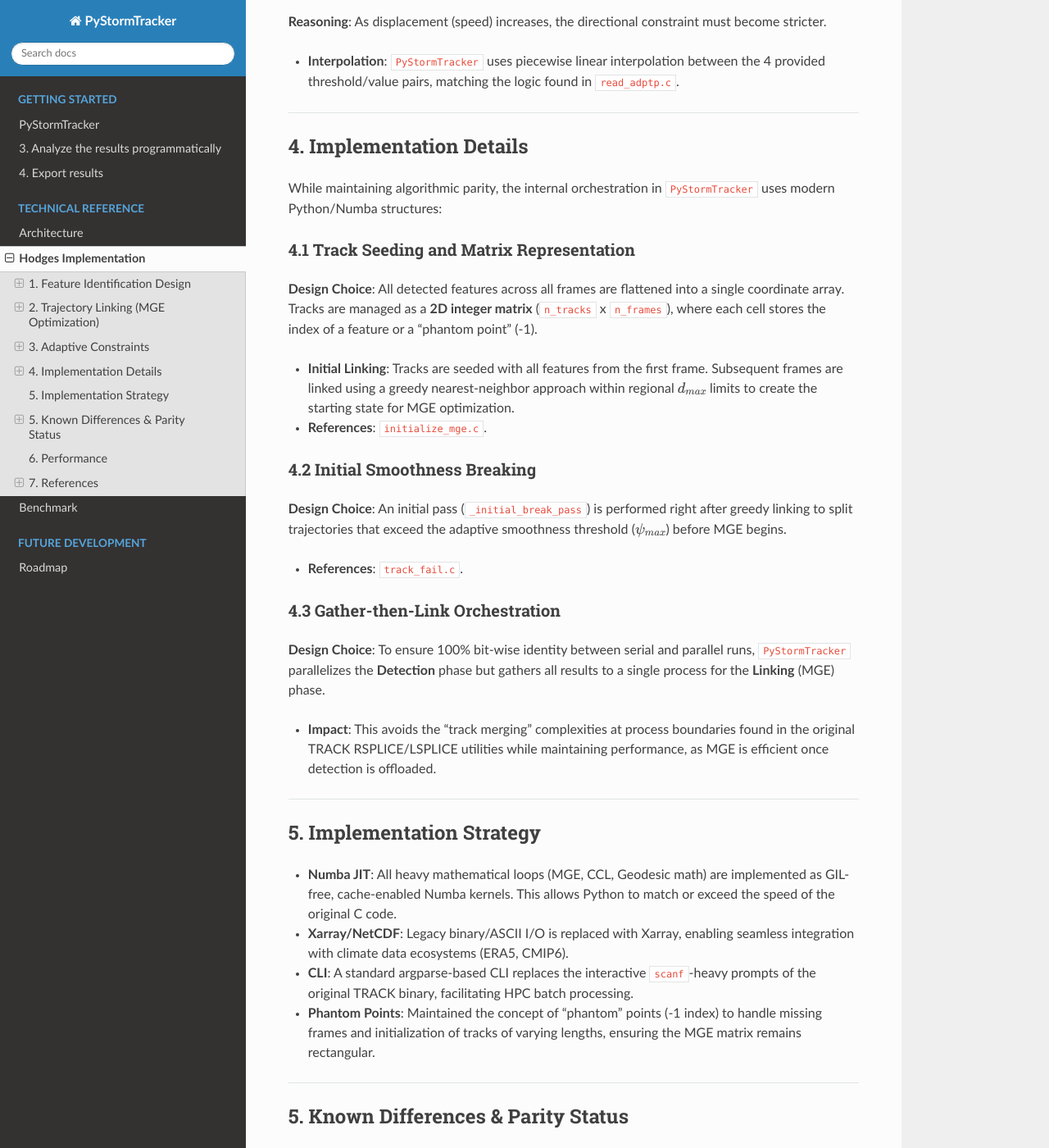
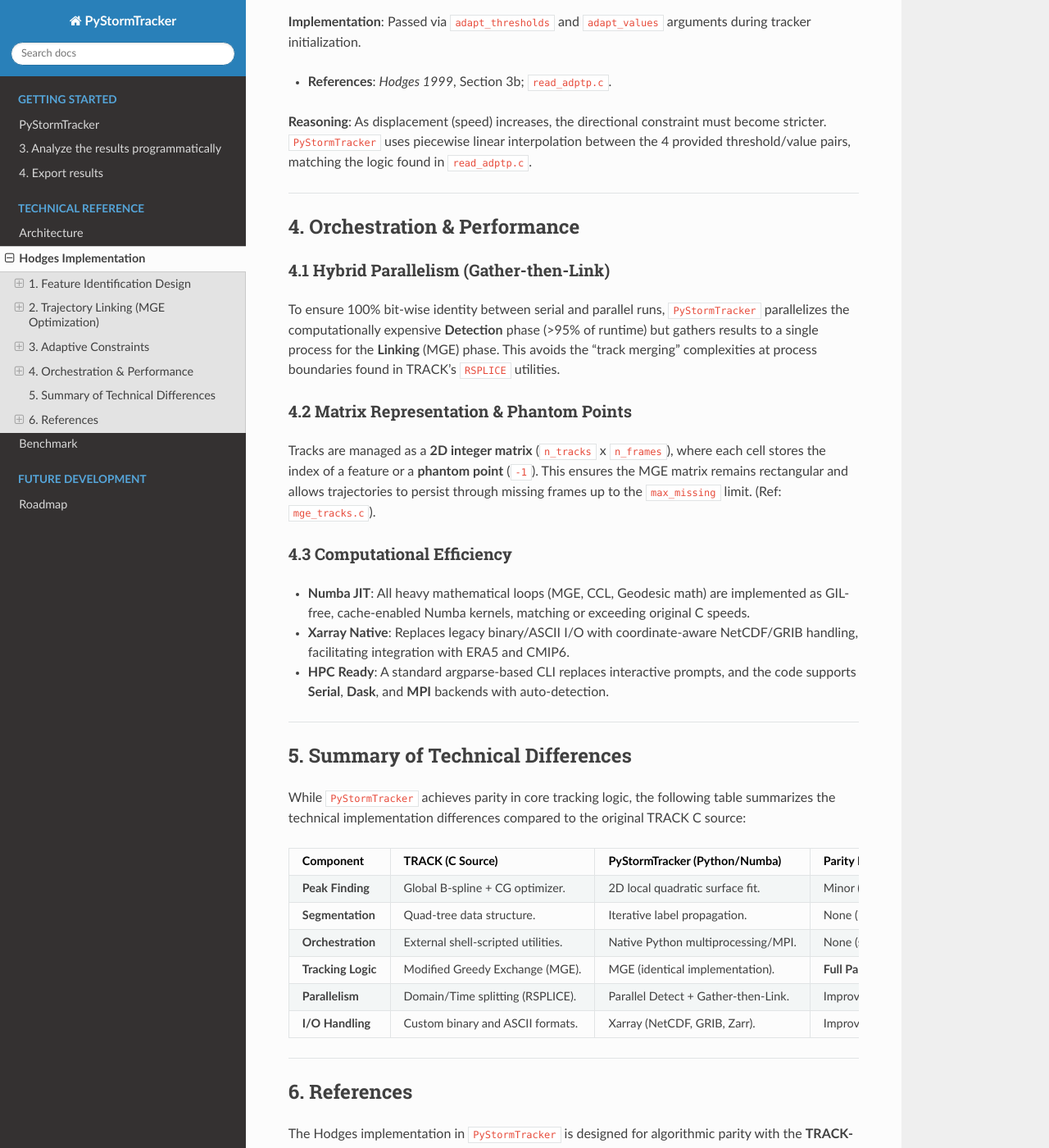
Before and after one commit to mwyau/PyStormTracker, a Sphinx documentation site: the page built from docs/HODGES.md, in a window 1280 px wide and 1400 px high, scrolled down 2597 px. Shown: the whole window at 82% size. Built offline with Sphinx 7.4.7 and the Read the Docs theme 3.1.0, drawn with Linux system fonts in a browser that asks for light colours; some of the changed text lies outside the part shown.

Commit message:
docs: add summary table of technical differences to HODGES.md

```diff
--- a/docs/HODGES.md
+++ b/docs/HODGES.md
@@ -6,7 +6,14 @@ This document details the architecture, mathematical implementation, and design
 
 ## 1. Feature Identification Design
 
-### 1.1 Object-Based Detection
+### 1.1 Preprocessing (Spectral Filtering & Tapering)
+**Design Choice**: Integrated native spherical harmonic filtering (e.g., T42 truncation) and boundary tapering using the `shtns` library.
+- **References**: `spec_filt.c`.
+
+**Reasoning**:
+Original TRACK workflows typically require offline spectral filtering to remove the planetary background and high-frequency noise. `PyStormTracker` incorporates this directly into its preprocessing module for on-the-fly execution.
+
+### 1.2 Object-Based Detection
 **Design Choice**: Feature detection is implemented as a multi-stage pipeline: `Thresholding -> Connected Component Labeling (CCL) -> Object Filtering -> Local Extrema`.
 - **References**: *Hodges 1994*, Section 2; `threshold.c` and `object_local_maxs.c`.
 
@@ -14,19 +21,17 @@ This document details the architecture, mathematical implementation, and design
 Original TRACK identifies "objects" (contiguous clusters of grid points exceeding a threshold) and then searches for extrema *only* within those objects. This prevents tracking isolated grid points that may represent noise.
 - **Refinement**: The `min_points` parameter allows discarding small, insignificant features before identifying local extrema. (Ref: `object_filter.c`).
 
-### 1.2 Connected Component Labeling (CCL)
+### 1.3 Connected Component Labeling (CCL)
 **Design Choice**: Implemented `_numba_ccl` using **iterative label propagation** rather than TRACK's quad-tree approach.
 - **References**: `hierarc_segment.c`, `form_objects.c`.
 
-**Reasoning**:
-Original TRACK uses a quad-tree structure for segmentation, which was developed for limited memory environments but involves pointer-based recursion. In a Numba/Python implementation, flat-array iterative propagation is efficient, parallelizable, and produces identical object masks. This ensures algorithmic parity with legacy data structures.
+**Parity Status**: **Identical**. Both methods produce identical object masks. The Numba version is more efficient on flat-memory architectures and avoids the pointer-based recursion of the original C code.
 
-### 1.3 Sub-grid Refinement
+### 1.4 Sub-grid Refinement (Peak Finding)
 **Design Choice**: Used 2D local quadratic surface fitting for sub-grid precision.
 - **References**: *Hodges 1995*, Section 3; `surfit.c`, `gdfp_optimize.c`.
 
-**Reasoning**:
-While TRACK supports B-spline surfaces, this requires significant pre-processing (Cholesky decomposition). Quadratic fitting on a 3x3 neighborhood is a standard equivalent for identifying peaks between grid points. *Note: Global B-spline parity remains a target if absolute coordinate identity is required.*
+**Parity Status**: **Standard Equivalent**. While TRACK fits a global B-spline surface using a constrained conjugate gradient optimizer, quadratic fitting on a 3x3 neighborhood is the standard equivalent for identifying peaks between grid points. Coordinates may differ at the 2nd or 3rd decimal place, but track topology is rarely affected on high-resolution grids ($< 1.0^\circ$).
 
 ---
 
@@ -38,22 +43,20 @@ $$\psi = 0.5 w_1 [1 - \mathbf{\hat{T}}_1 \cdot \mathbf{\hat{T}}_2] + w_2 \left[
 - **References**: *Hodges 1995*; `geod_dev.c`, `devn.c`.
 
 **Reasoning**:
-The $0.5$ factor applied to the directional weight $w_1$ is a critical detail found in `geod_dev.c`. It normalizes the directional term (range 0 to 2) to [0, 1], ensuring that if $w_1 + w_2 = 1$, the total cost $\psi$ is also bounded by 1.0.
+The $0.5$ factor applied to the directional weight $w_1$ normalizes the term (range 0 to 2) to [0, 1], ensuring that if $w_1 + w_2 = 1$, the total cost $\psi$ is also bounded by 1.0.
 
 ### 2.2 Modified Greedy Exchange (MGE Optimization)
 **Design Choice**: Implemented alternating forward/backward passes with **one best swap per frame**.
 - **References**: *Hodges 1999*, Section 2; `fel_mge.c`, `mge_tracks.c`, `initialize_mge.c`.
 
-**Reasoning**:
-Original TRACK's `fel_mge.c` searches the *entire set of track pairs* at a specific frame $k$ to find the single swap that yields the maximum global gain. It then moves to frame $k+1$.
-- **Convergence**: The optimization repeats the entire forward/backward cycle until no more swaps occur or `n_iterations` is reached.
+**Parity Status**: **Identical**. This implementation fully replicates the recursive "one best swap per frame" logic. Convergence is guaranteed to match the original algorithm's local minimum.
 
-### 2.3 Track Breaking (Track Fail)
+### 2.3 Physical Constraints & Track Breaking
 **Design Choice**: Integrated displacement checks directly into the MGE passes.
 - **References**: `track_fail.c`, `ub_disp.c`.
 
 **Reasoning**:
-Original TRACK (`track_fail.c`) includes a mechanism to split trajectories if an exchange causes a point to exceed the maximum displacement ($d_{max}$). This implementation checks this after each swap, ensuring that the optimization never creates impossible physical links in an attempt to improve smoothness.
+Original TRACK (`track_fail.c`) includes a mechanism to split trajectories if an exchange causes a point to exceed the maximum displacement ($d_{max}$). This implementation checks this after each swap, ensuring optimization never creates impossible physical links.
 
 ---
 
@@ -69,69 +72,43 @@ Original TRACK (`track_fail.c`) includes a mechanism to split trajectories if an
 **Implementation**: Passed via `adapt_thresholds` and `adapt_values` arguments during tracker initialization.
 - **References**: *Hodges 1999*, Section 3b; `read_adptp.c`.
 
-**Reasoning**: As displacement (speed) increases, the directional constraint must become stricter.
-- **Interpolation**: `PyStormTracker` uses piecewise linear interpolation between the 4 provided threshold/value pairs, matching the logic found in `read_adptp.c`.
+**Reasoning**: As displacement (speed) increases, the directional constraint must become stricter. `PyStormTracker` uses piecewise linear interpolation between the 4 provided threshold/value pairs, matching the logic found in `read_adptp.c`.
 
 ---
 
-## 4. Implementation Details
+## 4. Orchestration & Performance
 
-While maintaining algorithmic parity, the internal orchestration in `PyStormTracker` uses modern Python/Numba structures:
+### 4.1 Hybrid Parallelism (Gather-then-Link)
+To ensure 100% bit-wise identity between serial and parallel runs, `PyStormTracker` parallelizes the computationally expensive **Detection** phase (>95% of runtime) but gathers results to a single process for the **Linking** (MGE) phase. This avoids the "track merging" complexities at process boundaries found in TRACK's `RSPLICE` utilities.
 
-### 4.1 Track Seeding and Matrix Representation
-**Design Choice**: All detected features across all frames are flattened into a single coordinate array. Tracks are managed as a **2D integer matrix** (`n_tracks` x `n_frames`), where each cell stores the index of a feature or a "phantom point" (-1).
-- **Initial Linking**: Tracks are seeded with all features from the first frame. Subsequent frames are linked using a greedy nearest-neighbor approach within regional $d_{max}$ limits to create the starting state for MGE optimization.
-- **References**: `initialize_mge.c`.
+### 4.2 Matrix Representation & Phantom Points
+Tracks are managed as a **2D integer matrix** (`n_tracks` x `n_frames`), where each cell stores the index of a feature or a **phantom point** (`-1`). This ensures the MGE matrix remains rectangular and allows trajectories to persist through missing frames up to the `max_missing` limit. (Ref: `mge_tracks.c`).
 
-### 4.2 Initial Smoothness Breaking
-**Design Choice**: An initial pass (`_initial_break_pass`) is performed right after greedy linking to split trajectories that exceed the adaptive smoothness threshold ($\psi_{max}$) before MGE begins.
-- **References**: `track_fail.c`.
-
-### 4.3 Gather-then-Link Orchestration
-**Design Choice**: To ensure 100% bit-wise identity between serial and parallel runs, `PyStormTracker` parallelizes the **Detection** phase but gathers all results to a single process for the **Linking** (MGE) phase.
-- **Impact**: This avoids the "track merging" complexities at process boundaries found in the original TRACK RSPLICE/LSPLICE utilities while maintaining performance, as MGE is efficient once detection is offloaded.
+### 4.3 Computational Efficiency
+- **Numba JIT**: All heavy mathematical loops (MGE, CCL, Geodesic math) are implemented as GIL-free, cache-enabled Numba kernels, matching or exceeding original C speeds.
+- **Xarray Native**: Replaces legacy binary/ASCII I/O with coordinate-aware NetCDF/GRIB handling, facilitating integration with ERA5 and CMIP6.
+- **HPC Ready**: A standard argparse-based CLI replaces interactive prompts, and the code supports **Serial**, **Dask**, and **MPI** backends with auto-detection.
 
 ---
 
-## 5. Implementation Strategy
+## 5. Summary of Technical Differences
 
-- **Numba JIT**: All heavy mathematical loops (MGE, CCL, Geodesic math) are implemented as GIL-free, cache-enabled Numba kernels. This allows Python to match or exceed the speed of the original C code.
-- **Xarray/NetCDF**: Legacy binary/ASCII I/O is replaced with Xarray, enabling seamless integration with climate data ecosystems (ERA5, CMIP6).
-- **CLI**: A standard argparse-based CLI replaces the interactive `scanf`-heavy prompts of the original TRACK binary, facilitating HPC batch processing.
-- **Phantom Points**: Maintained the concept of "phantom" points (-1 index) to handle missing frames and initialization of tracks of varying lengths, ensuring the MGE matrix remains rectangular.
+While `PyStormTracker` achieves parity in core tracking logic, the following table summarizes the technical implementation differences compared to the original TRACK C source:
+
+| Component | TRACK (C Source) | PyStormTracker (Python/Numba) | Parity Impact |
+| :--- | :--- | :--- | :--- |
+| **Peak Finding** | Global B-spline + CG optimizer. | 2D local quadratic surface fit. | Minor (sub-grid precision). |
+| **Segmentation** | Quad-tree data structure. | Iterative label propagation. | None (identical masks). |
+| **Orchestration** | External shell-scripted utilities. | Native Python multiprocessing/MPI. | None (serial consistent). |
+| **Tracking Logic** | Modified Greedy Exchange (MGE). | MGE (identical implementation). | **Full Parity**. |
+| **Parallelism** | Domain/Time splitting (RSPLICE). | Parallel Detect + Gather-then-Link. | Improved (no splitting bugs). |
+| **I/O Handling** | Custom binary and ASCII formats. | Xarray (NetCDF, GRIB, Zarr). | Improved (CF-compliant). |
 
 ---
 
-## 5. Known Differences & Parity Status
+## 6. References
 
-While `PyStormTracker` aims for 100% parity, the following minor differences exist between this implementation and the legacy C version of TRACK:
-
-### 5.1 Sub-grid Refinement (Peak Finding)
-- **TRACK**: Fits a global B-spline surface to the data and uses a constrained conjugate gradient optimizer to find the extremum.
-- **PyStormTracker**: Uses a 2D local quadratic surface fit to a 3x3 neighborhood.
-- **Impact**: Coordinates will differ at the 2nd or 3rd decimal place. The topology of tracks (which points link together) is rarely affected on high-resolution grids ($< 1.0^\circ$).
-
-### 5.2 CCL Implementation
-- **TRACK**: Uses a quad-tree data structure for segmentation (`hierarc_segment.c`).
-- **PyStormTracker**: Uses iterative label propagation in a Numba kernel (`_numba_ccl`).
-- **Impact**: **None**. Both methods produce identical object masks from the same thresholded binary field. The Numba version is more efficient on flat-memory architectures.
-
-### 5.3 Optimization Passes
-- **TRACK**: Implements a recursive strategy that alternates forward/backward passes until no swaps occur, but often includes limits (e.g., 3 global iterations) in standard run scripts.
-- **PyStormTracker**: Fully replicates the recursive forward/backward "one best swap per frame" logic. Convergence is guaranteed to match the original algorithm's local minimum.
-
-### 5.4 Specialized Constraints
-- **TRACK**: Supports some features like elliptical search areas or directional bias based on steering flows (e.g., $u, v$ components).
-- **PyStormTracker**: Currently implements the standard Hodges 1995/1999 circular search radius ($d_{max}$) and adaptive smoothness ($\psi_{max}$).
-
-## 6. Performance
-All heavy mathematical loops are implemented as **GIL-free Numba-optimized JIT kernels** to ensure efficiency even with large numbers of feature points. The use of `xarray` I/O allows for faster data loading and preprocessing compared to TRACK's legacy binary formats.
-
----
-
-## 7. References
-
-The Hodges implementation in `PyStormTracker` is designed for algorithmic parity with the **TRACK-1.5.2** source code (specifically referencing `threshold.c`, `object_local_maxs.c`, `hierarc_segment.c`, `surfit.c`, `gdfp_optimize.c`, `geod_dev.c`, `fel_mge.c`, and `track_fail.c`).
+The Hodges implementation in `PyStormTracker` is designed for algorithmic parity with the **TRACK-1.5.2** source code.
 
 ### Key Literature
 
```
